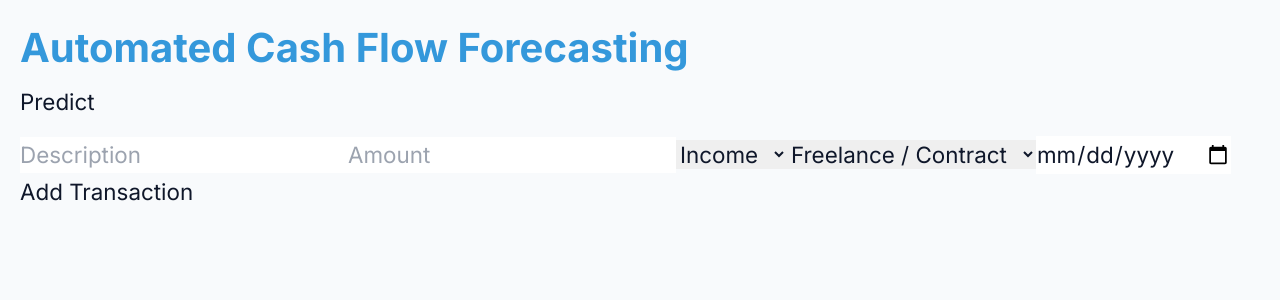
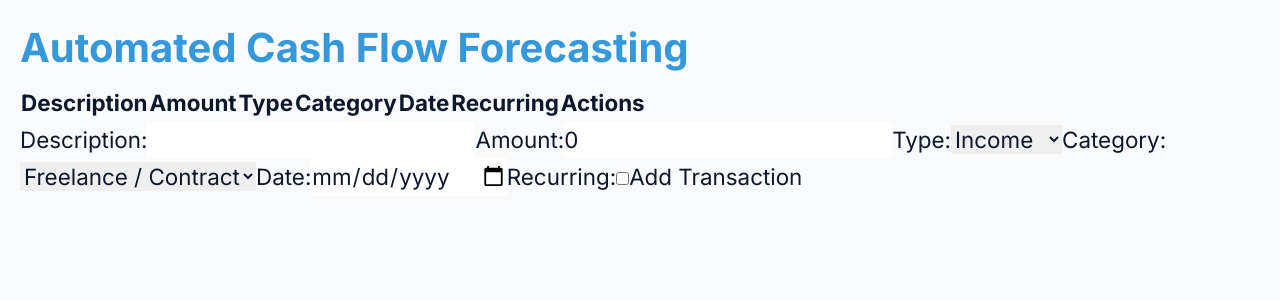
Before and after one commit to kalavathiramarao76-ui/pf-cash-flow-pro, a Next.js app: page /dashboard in a window 1280 px wide. Shown: the top 300 px of the page. Built offline with nearby package versions, Linux system fonts and the light colour scheme.

Commit message:
improve: auto-upgrade cycle #115
Files: app/dashboard/page.tsx, app/forecasting/page.tsx, app/globals.css

```diff
--- a/app/dashboard/page.tsx
+++ b/app/dashboard/page.tsx
@@ -100,82 +100,164 @@ class AdvancedMlModel {
     return model;
   }
 
-  public predict(transactions: Transaction[]): { income: number, expense: number } {
-    let income = 0;
-    let expense = 0;
-    transactions.forEach((transaction) => {
+  public predict(transaction: Transaction): string {
     if (transaction.type === "income") {
-        income += transaction.amount;
+      const category = this.incomeModel[transaction.category];
+      if (category) {
+        return `Predicted income category: ${category}`;
+      }
     } else {
-        expense += transaction.amount;
+      const category = this.expenseModel[transaction.category];
+      if (category) {
+        return `Predicted expense category: ${category}`;
       }
-    });
-    return { income, expense };
+    }
+    return "Unable to predict category";
   }
 }
 
 function App() {
   const [transactions, setTransactions] = useState<Transaction[]>(getStoredTransactions());
+  const [newTransaction, setNewTransaction] = useState<Transaction>({
+    id: "",
+    description: "",
+    amount: 0,
+    type: "income",
+    category: "",
+    date: "",
+    recurring: false,
+  });
   const [mlModel, setMlModel] = useState<AdvancedMlModel>(new AdvancedMlModel());
 
   useEffect(() => {
     saveTransactions(transactions);
   }, [transactions]);
 
-  const handleAddTransaction = (transaction: Transaction) => {
-    setTransactions([...transactions, transaction]);
+  const handleAddTransaction = () => {
+    setTransactions([...transactions, newTransaction]);
+    setNewTransaction({
+      id: "",
+      description: "",
+      amount: 0,
+      type: "income",
+      category: "",
+      date: "",
+      recurring: false,
+    });
   };
 
-  const handleRemoveTransaction = (id: string) => {
+  const handleDeleteTransaction = (id: string) => {
     setTransactions(transactions.filter((transaction) => transaction.id !== id));
   };
 
-  const handlePredict = () => {
-    const prediction = mlModel.predict(transactions);
-    console.log(`Predicted income: ${prediction.income}, Predicted expense: ${prediction.expense}`);
+  const handlePredictCategory = (transaction: Transaction) => {
+    const prediction = mlModel.predict(transaction);
+    console.log(prediction);
   };
 
   return (
     <div>
       <h1>Automated Cash Flow Forecasting</h1>
-      <button onClick={handlePredict}>Predict</button>
-      <ul>
+      <table>
+        <thead>
+          <tr>
+            <th>Description</th>
+            <th>Amount</th>
+            <th>Type</th>
+            <th>Category</th>
+            <th>Date</th>
+            <th>Recurring</th>
+            <th>Actions</th>
+          </tr>
+        </thead>
+        <tbody>
           {transactions.map((transaction) => (
-          <li key={transaction.id}>
-            <span>{transaction.description}</span>
-            <span>{transaction.amount}</span>
-            <span>{transaction.type}</span>
-            <span>{transaction.category}</span>
-            <span>{transaction.date}</span>
-            <button onClick={() => handleRemoveTransaction(transaction.id)}>Remove</button>
-          </li>
+            <tr key={transaction.id}>
+              <td>{transaction.description}</td>
+              <td>{transaction.amount}</td>
+              <td>{transaction.type}</td>
+              <td>{transaction.category}</td>
+              <td>{transaction.date}</td>
+              <td>{transaction.recurring ? "Yes" : "No"}</td>
+              <td>
+                <button onClick={() => handleDeleteTransaction(transaction.id)}>
+                  <Trash2 />
+                </button>
+                <button onClick={() => handlePredictCategory(transaction)}>
+                  Predict Category
+                </button>
+              </td>
+            </tr>
           ))}
-      </ul>
+        </tbody>
+      </table>
       <form>
-        <input type="text" placeholder="Description" />
-        <input type="number" placeholder="Amount" />
-        <select>
+        <label>
+          Description:
+          <input
+            type="text"
+            value={newTransaction.description}
+            onChange={(e) => setNewTransaction({ ...newTransaction, description: e.target.value })}
+          />
+        </label>
+        <label>
+          Amount:
+          <input
+            type="number"
+            value={newTransaction.amount}
+            onChange={(e) => setNewTransaction({ ...newTransaction, amount: Number(e.target.value) })}
+          />
+        </label>
+        <label>
+          Type:
+          <select
+            value={newTransaction.type}
+            onChange={(e) => setNewTransaction({ ...newTransaction, type: e.target.value as TransactionType })}
+          >
             <option value="income">Income</option>
             <option value="expense">Expense</option>
           </select>
-        <select>
-          {CATEGORIES_INCOME.map((category) => (
-            <option key={category} value={category}>{category}</option>
-          ))}
-          {CATEGORIES_EXPENSE.map((category) => (
-            <option key={category} value={category}>{category}</option>
-          ))}
+        </label>
+        <label>
+          Category:
+          <select
+            value={newTransaction.category}
+            onChange={(e) => setNewTransaction({ ...newTransaction, category: e.target.value })}
+          >
+            {newTransaction.type === "income" ? (
+              CATEGORIES_INCOME.map((category) => (
+                <option key={category} value={category}>
+                  {category}
+                </option>
+              ))
+            ) : (
+              CATEGORIES_EXPENSE.map((category) => (
+                <option key={category} value={category}>
+                  {category}
+                </option>
+              ))
+            )}
           </select>
-        <input type="date" placeholder="Date" />
-        <button onClick={(e) => {
-          e.preventDefault();
-          const description = (document.querySelector('input[type="text"]') as HTMLInputElement).value;
-          const amount = parseFloat((document.querySelector('input[type="number"]') as HTMLInputElement).value);
-          const type = (document.querySelector('select') as HTMLSelectElement).value;
-          const category = (document.querySelectorAll('select')[1] as HTMLSelectElement).value;
-          const date = (document.querySelector('input[type="date"]') as HTMLInputElement).value;
-          handleAddTransaction({ id: Math.random().toString(), description, amount, type, category, date, recurring: false });
-        }}>Add Transaction</button>
+        </label>
+        <label>
+          Date:
+          <input
+            type="date"
+            value={newTransaction.date}
+            onChange={(e) => setNewTransaction({ ...newTransaction, date: e.target.value })}
+          />
+        </label>
+        <label>
+          Recurring:
+          <input
+            type="checkbox"
+            checked={newTransaction.recurring}
+            onChange={(e) => setNewTransaction({ ...newTransaction, recurring: e.target.checked })}
+          />
+        </label>
+        <button type="button" onClick={handleAddTransaction}>
+          Add Transaction
+        </button>
       </form>
     </div>
   );
--- a/app/forecasting/page.tsx
+++ b/app/forecasting/page.tsx
@@ -131,10 +131,10 @@ export default function ForecastingPage() {
       </div>
       <div>
         <label>Horizon:</label>
-        <select value={horizon} onChange={(e) => setHorizon(parseInt(e.target.value) as 3 | 6 | 12)}>
-          <option value="3">3 months</option>
-          <option value="6">6 months</option>
-          <option value="12">12 months</option>
+        <select value={horizon} onChange={(e) => setHorizon(e.target.value as 3 | 6 | 12)}>
+          <option value={3}>3 months</option>
+          <option value={6}>6 months</option>
+          <option value={12}>12 months</option>
         </select>
       </div>
       <div>
@@ -142,15 +142,9 @@ export default function ForecastingPage() {
         <input type="number" value={safetyThreshold} onChange={(e) => setSafetyThreshold(e.target.value)} />
       </div>
       <div>
-        <h2>Recurring Items:</h2>
-        <ul>
-          {recurringItems.map((item) => (
-            <li key={item.id}>
-              {item.label} ({item.type}) - {item.amount} ({item.frequency})
-            </li>
-          ))}
-        </ul>
-        {showAddForm ? (
+        <h2>Recurring Items</h2>
+        <button onClick={() => setShowAddForm(!showAddForm)}>Add New Item</button>
+        {showAddForm && (
           <div>
             <label>Label:</label>
             <input type="text" value={newItem.label} onChange={(e) => setNewItem({ ...newItem, label: e.target.value })} />
@@ -167,14 +161,19 @@ export default function ForecastingPage() {
               <option value="quarterly">Quarterly</option>
               <option value="yearly">Yearly</option>
             </select>
-            <button onClick={() => setRecurringItems([...recurringItems, { ...newItem, id: Math.random().toString(36).substr(2, 9) }])}>Add</button>
+            <button onClick={() => setRecurringItems([...recurringItems, newItem])}>Add Item</button>
           </div>
-        ) : (
-          <button onClick={() => setShowAddForm(true)}>Add Recurring Item</button>
         )}
+        <ul>
+          {recurringItems.map((item) => (
+            <li key={item.id}>
+              {item.label} ({item.type}) - {item.amount} ({item.frequency})
+            </li>
+          ))}
+        </ul>
       </div>
       <div>
-        <h2>Forecast:</h2>
+        <h2>Forecast</h2>
         <ResponsiveContainer width="100%" height={300}>
           <LineChart data={filteredForecastData}>
             <CartesianGrid strokeDasharray="3 3" />
@@ -188,21 +187,20 @@ export default function ForecastingPage() {
           </LineChart>
         </ResponsiveContainer>
         <div>
-          <label>Selected Month:</label>
-          <select value={selectedMonth} onChange={(e) => handleDrillDown(parseInt(e.target.value))}>
-            <option value="">All</option>
+          <label>Drill Down:</label>
+          <select value={selectedMonth} onChange={(e) => handleDrillDown(e.target.value as number)}>
+            <option value={null}>All</option>
             {forecastData.map((data) => (
               <option key={data.month} value={data.month}>
-                {data.month}
+                Month {data.month}
               </option>
             ))}
           </select>
         </div>
         <div>
           <label>Date Range:</label>
-          <input type="number" value={dateRange.start} onChange={(e) => handleDateRangeChange(parseInt(e.target.value), dateRange.end)} />
-          -
-          <input type="number" value={dateRange.end} onChange={(e) => handleDateRangeChange(dateRange.start, parseInt(e.target.value))} />
+          <input type="number" value={dateRange.start} onChange={(e) => handleDateRangeChange(e.target.valueAsNumber, dateRange.end)} />
+          <input type="number" value={dateRange.end} onChange={(e) => handleDateRangeChange(dateRange.start, e.target.valueAsNumber)} />
         </div>
       </div>
     </div>
--- a/app/globals.css
+++ b/app/globals.css
@@ -185,6 +185,5 @@ img {
 @media (prefers-reduced-motion: reduce) {
   * {
     transition: none;
-    animation: none;
   }
 }
```
Lines whose indentation alone changed are shown as unchanged.
